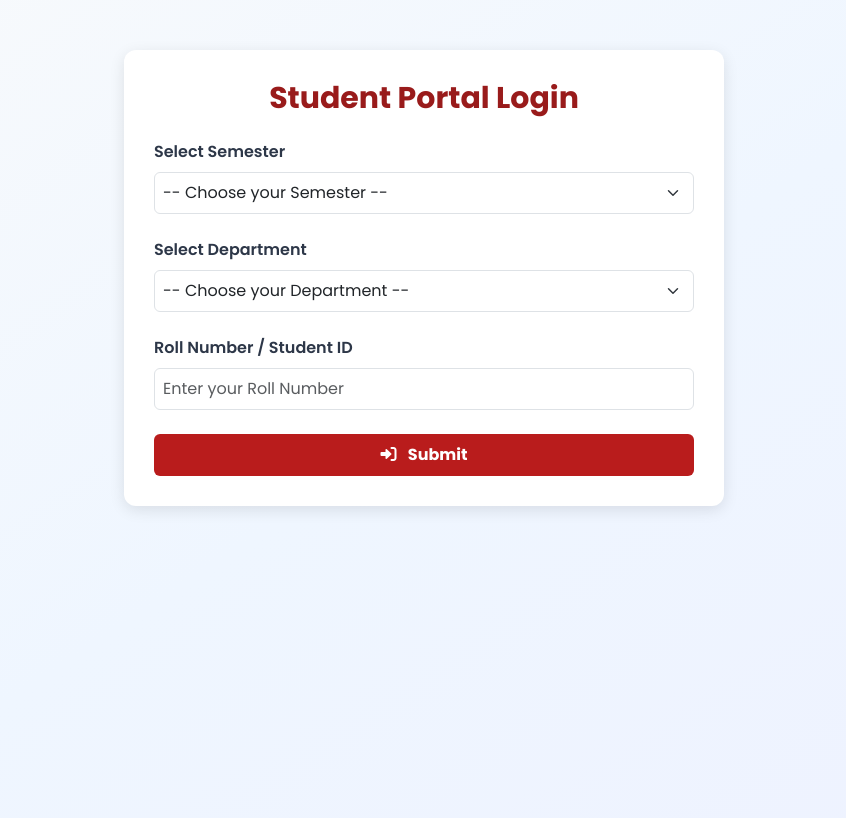
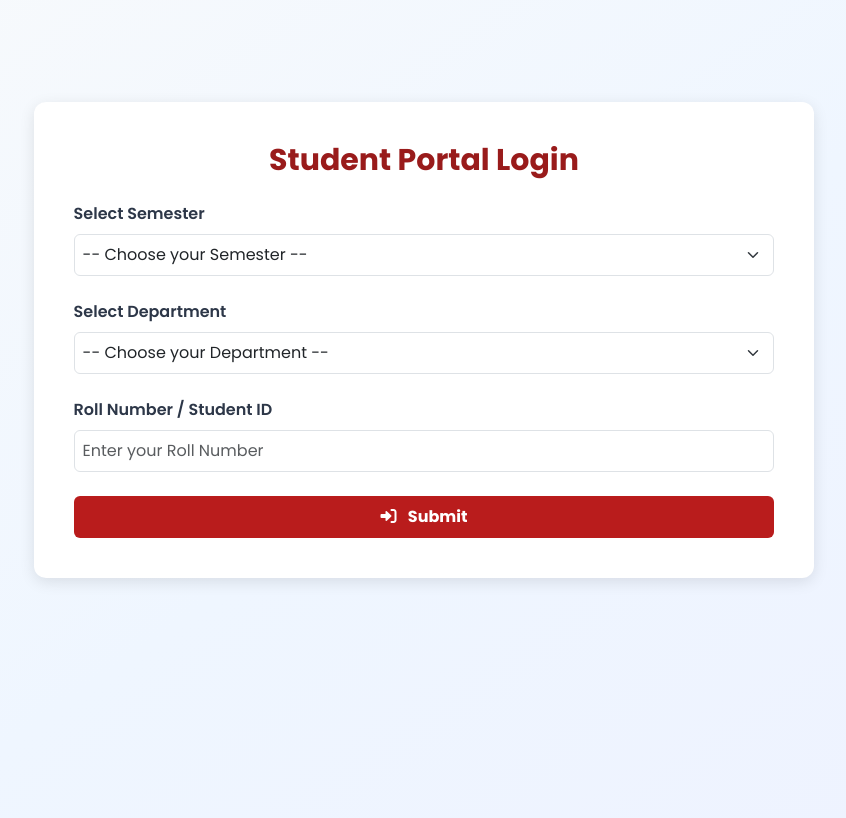
Before and after one commit to lavkush2336/faculty-pool, a PHP site: page /student.php in a window 1280 px wide. Shown: the top 818 px of the page, without its empty margins (216-1062 px from the left). Before the commit the page ends 511 px from the top, so only its background shows below. Run offline with PHP 8.4, Linux system fonts and the light colour scheme; data comes from the database, SQL or seed files in the repository; some libraries are stand-ins or nearby versions.

Commit message:
changes by lav

```diff
--- a/student.php
+++ b/student.php
@@ -62,12 +62,12 @@ $conn->close();
   <style>
     /* Tailwind Configuration from index.php */
     .student-form-container {
-      max-width: 600px;
-      margin: 50px auto;
-      padding: 30px;
-      background: #ffffff;
-      border-radius: 12px;
-      box-shadow: 0 4px 15px rgba(0, 0, 0, 0.1);
+      max-width: 61%;
+    margin: 8% auto;
+    padding: 40px;
+    background: #ffffff;
+    border-radius: 12px;
+    box-shadow: 0 4px 15px rgba(0, 0, 0, 0.1);
     }
   </style>
 </head>
```
